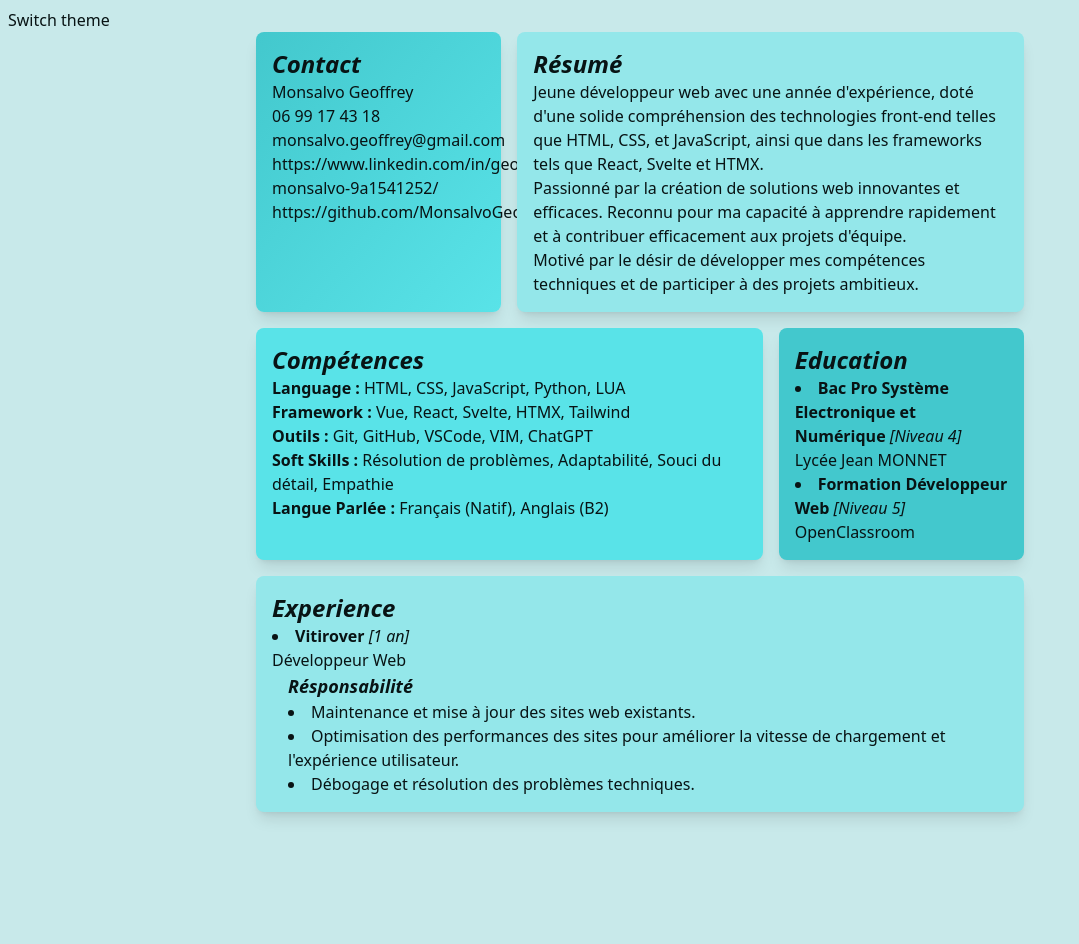
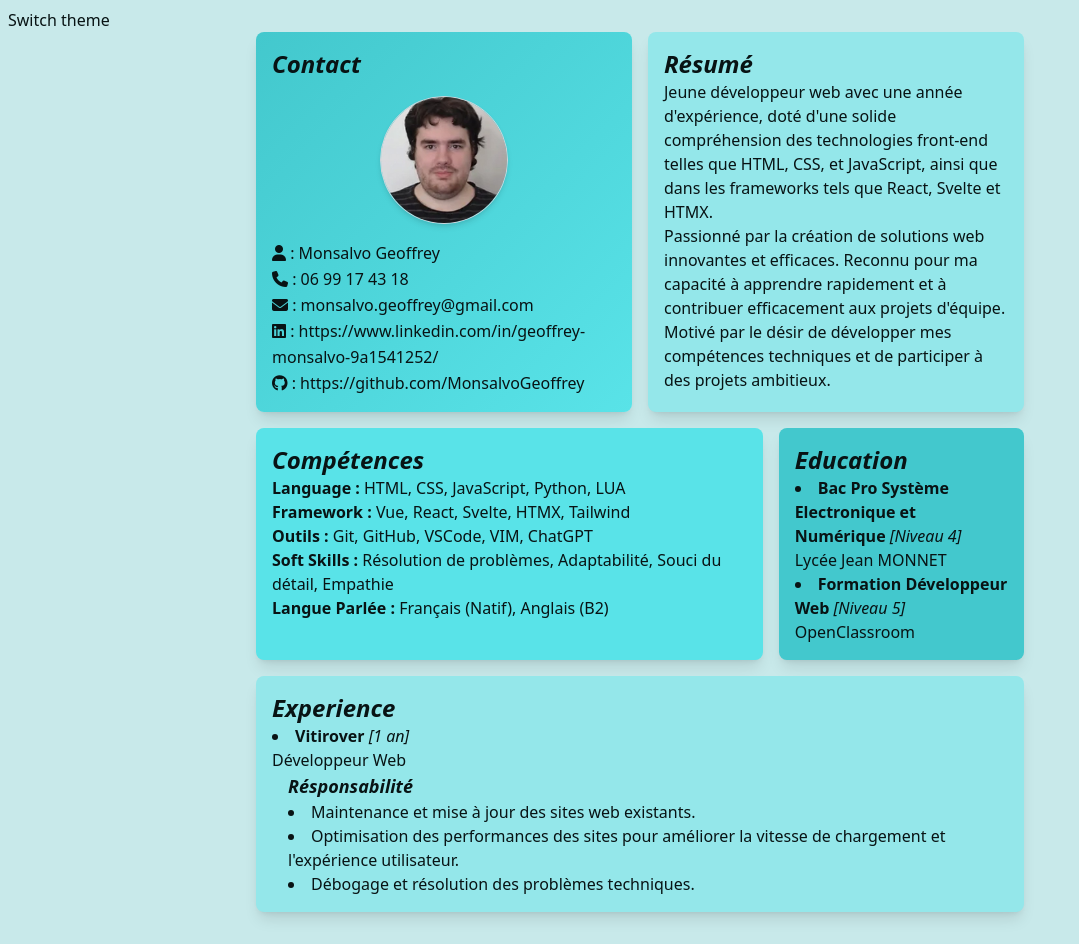
Before and after one commit to MonsalvoGeoffrey/Resume, a website: page index.html in a window 1280 px wide. Shown: the whole page, without its empty margins (0-1079 px from the left). Before the commit the page ends 844 px from the top, so only its background shows below. Drawn offline with Linux system fonts and the light colour scheme.

Commit message:
Also added my picture

```diff
--- a/index.html
+++ b/index.html
@@ -5,20 +5,24 @@
     <meta name="viewport" content="width=device-width, initial-scale=1.0">
     <title>Resume</title>
     <script src="https://unpkg.com/hyperscript.org@0.9.12"></script>
+    <link rel="stylesheet" href="https://cdnjs.cloudflare.com/ajax/libs/font-awesome/6.5.1/css/all.min.css"
+        integrity="sha512-DTOQO9RWCH3ppGqcWaEA1BIZOC6xxalwEsw9c2QQeAIftl+Vegovlnee1c9QX4TctnWMn13TZye+giMm8e2LwA=="
+        crossorigin="anonymous" referrerpolicy="no-referrer" />
     <link rel="stylesheet" href="style.css">
 </head>
 <body class="bg-background text-text lg:w-[60vw] w-[90vw] mx-auto">
-    <p _="on click toggle .dark on <body />" class="fixed top-2 left-2 select-none">Switch theme</p>
-    <main class="my-8 grid md:grid-cols-3 grid-cols-1 gap-4">
-        <section class="rounded-lg p-4 shadow-lg bg-gradient-to-br from-primary to-accent">
+    <p _="on click toggle .dark on <body />" class="fixed top-2 left-2 select-none print:hidden">Switch theme</p>
+    <main class="my-8 grid md:grid-cols-6 grid-cols-1 gap-4">
+        <section class="rounded-lg p-4 shadow-lg bg-gradient-to-br from-primary to-accent leading-relaxed md:col-span-3">
             <h2 class="font-bold text-2xl italic">Contact</h2>
-            <p>Monsalvo Geoffrey</p>
-            <p>06 99 17 43 18</p>
-            <p><a href="mailto:monsalvo.geoffrey@gmail.com">monsalvo.geoffrey@gmail.com</a></p>
-            <p><a href="https://www.linkedin.com/in/geoffrey-monsalvo-9a1541252/">https://www.linkedin.com/in/geoffrey-monsalvo-9a1541252/</a></p>
-            <p><a href="https://github.com/MonsalvoGeoffrey">https://github.com/MonsalvoGeoffrey</a></p>
+            <img src="image.jpg" class="rounded-full border border-gray-300 shadow-md mx-auto my-4 w-32 h-32" />
+            <p><i class="fa-solid fa-user"></i> : Monsalvo Geoffrey</p>
+            <p><i class="fa-solid fa-phone"></i> : 06 99 17 43 18</p>
+            <p><i class="fa-solid fa-envelope"></i> : <a href="mailto:monsalvo.geoffrey@gmail.com">monsalvo.geoffrey@gmail.com</a></p>
+            <p><i class="fa-brands fa-linkedin"></i> : <a href="https://www.linkedin.com/in/geoffrey-monsalvo-9a1541252/">https://www.linkedin.com/in/geoffrey-monsalvo-9a1541252/</a></p>
+            <p><i class="fa-brands fa-github"></i> : <a href="https://github.com/MonsalvoGeoffrey">https://github.com/MonsalvoGeoffrey</a></p>
         </section>
-        <section class="bg-secondary rounded-lg p-4 shadow-lg md:col-span-2">
+        <section class="bg-secondary rounded-lg p-4 shadow-lg md:col-span-3">
             <h2 class="font-bold text-2xl italic">Résumé</h2>
             <p>
                 Jeune développeur web avec une année d'expérience, doté d'une solide compréhension des technologies front-end telles que HTML, CSS, et JavaScript, ainsi que dans les frameworks tels que React, Svelte et HTMX.
@@ -26,7 +30,7 @@
                 <br />Motivé par le désir de développer mes compétences techniques et de participer à des projets ambitieux.
             </p>
         </section>
-        <section class="bg-accent rounded-lg p-4 shadow-lg md:col-span-2">
+        <section class="bg-accent rounded-lg p-4 shadow-lg md:col-span-4">
             <h2 class="font-bold text-2xl italic">Compétences</h2>
             <ul>
                 <li><span class="font-bold">Language : </span>HTML, CSS, JavaScript, Python, LUA</li>
@@ -37,7 +41,7 @@
                 <li><span class="font-bold">Langue Parlée : </span>Français (Natif), Anglais (B2)</li>
             </ul>
         </section>
-        <section class="bg-primary rounded-lg p-4 shadow-lg">
+        <section class="bg-primary rounded-lg p-4 shadow-lg md:col-span-2">
             <h2 class="font-bold text-2xl italic">Education</h2>
             <ul class="list-disc list-inside">
                 <li><span class="font-bold">Bac Pro Système Electronique et Numérique</span> <span class="italic">[Niveau&nbsp;4]</span>
@@ -46,7 +50,7 @@
                         class="">OpenClassroom</span></li>
             </ul>
         </section>
-        <section class="bg-secondary rounded-lg p-4 shadow-lg md:col-span-3">
+        <section class="bg-secondary rounded-lg p-4 shadow-lg md:col-span-6">
             <h2 class="font-bold text-2xl italic">Experience</h2>
             <ul class="list-inside list-disc">
                 <li><span class="font-bold">Vitirover</span> <span class="italic">[1 an]</span><br />
```
Also changed, not shown: image.jpg (added), style.css.
